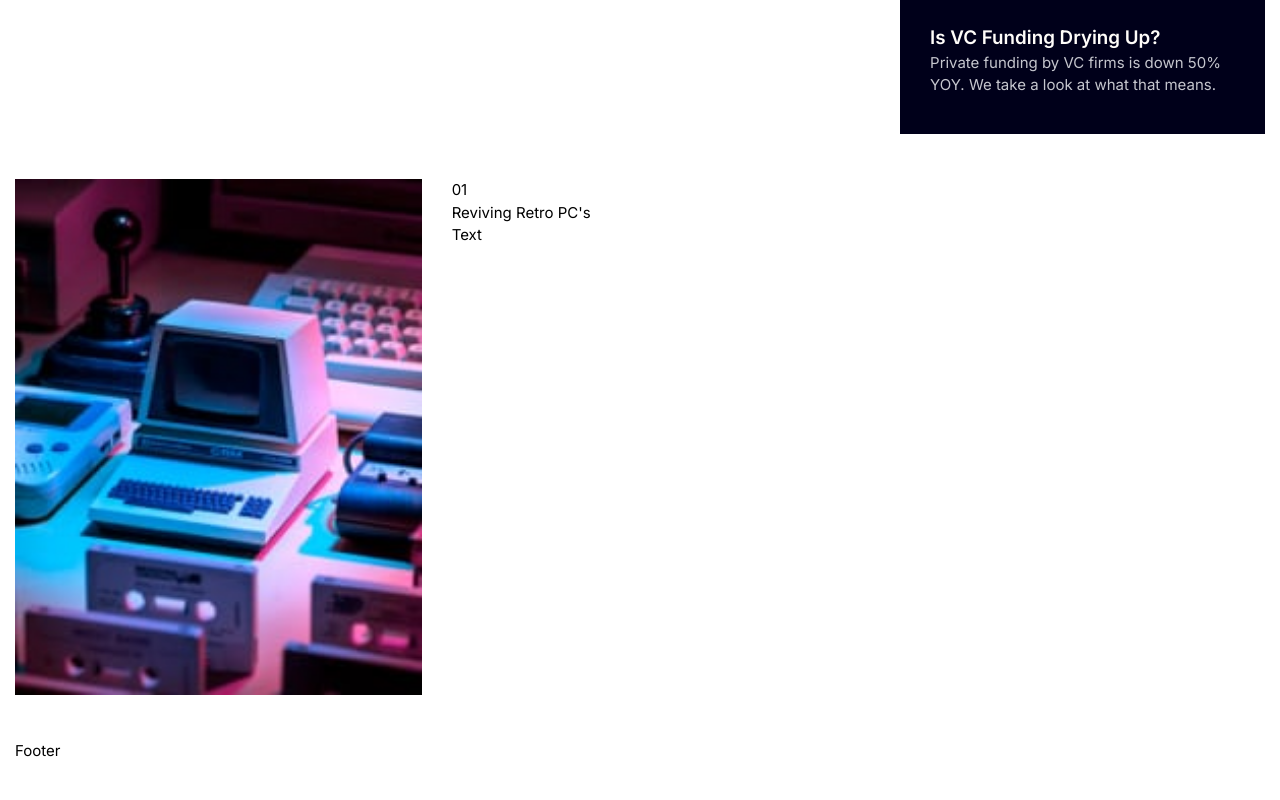
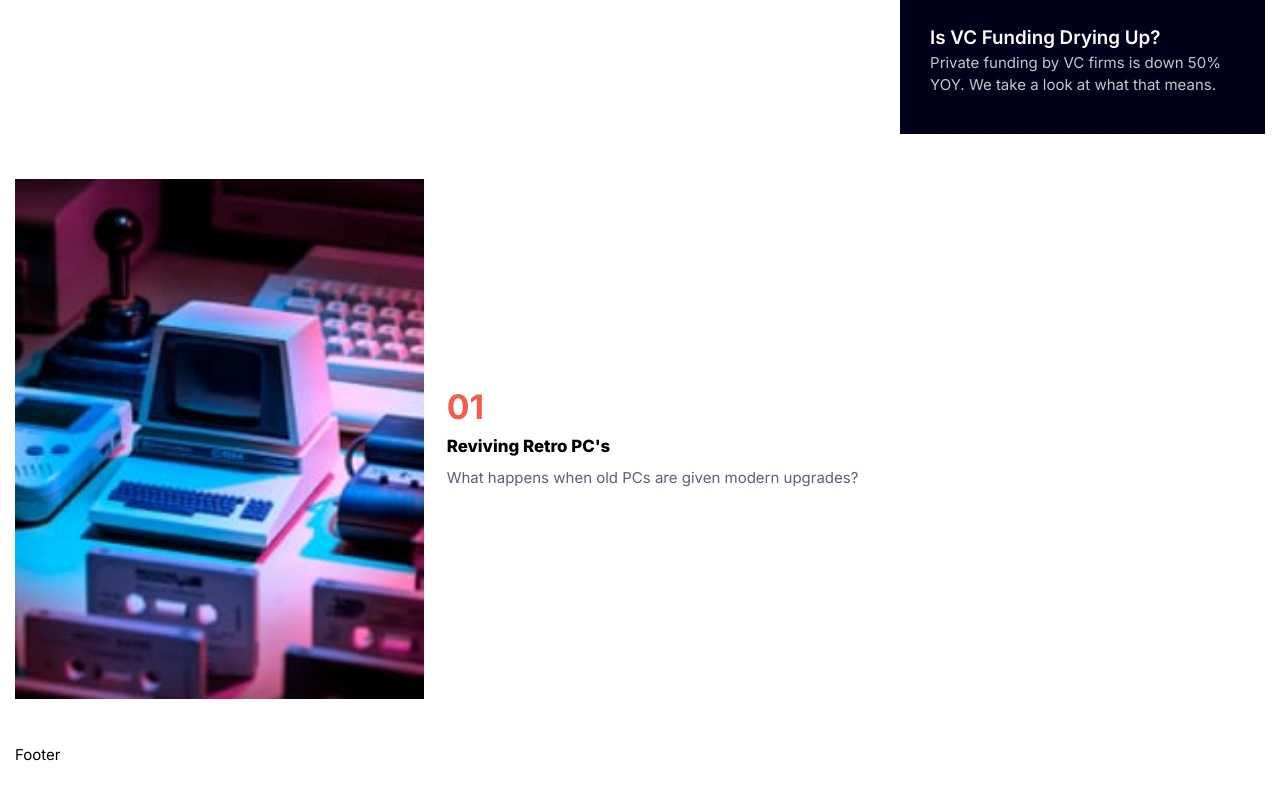
Before and after one commit to avlabsdev/news-app, a React (Create React App) app in the folder my-project/: page / in a window 1280 px wide. Shown: the part 825-1625 px from the top of the page. Built offline with nearby package versions, Linux system fonts and the light colour scheme.

Commit message:
css updates

```diff
--- a/my-project/src/App.js
+++ b/my-project/src/App.js
@@ -86,14 +86,14 @@ function App() {
           </div>
         </section>
         <section>
-          <div className="py-4 flex gap-8">
-            <div className="w-1/3">
+          <div className="py-4 flex gap-6 items-center">
+            <div className="w-1/3 h-min">
               <img src={retroPCPhoto} alt="Retro PCs" className="h-full w-full object-fill" />
             </div>
-            <div className="flex flex-col w-2/3">
-              <span>01</span>
-              <h3>Reviving Retro PC's</h3>
-              <p>Text</p>
+            <div className="flex flex-col w-2/3 gap-2 h-min">
+              <span className="font-bold text-4xl custom-text-softred">01</span>
+              <h3 className="font-extrabold text-lg">Reviving Retro PC's</h3>
+              <p className="custom-text-darkgrayblue">What happens when old PCs are given modern upgrades?</p>
             </div>
           </div>
         </section>
```
